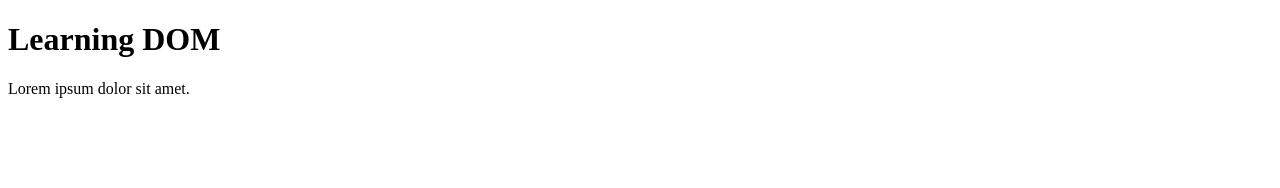
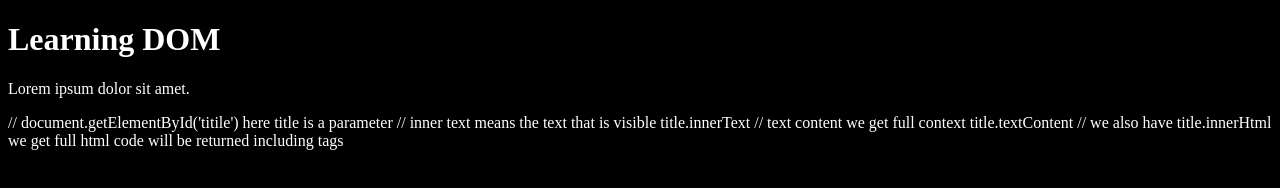
Before and after one commit to srujan-codes/learningjavascript, a plain HTML site: page dom in js/one.html in a window 1280 px wide. Drawn offline with Linux system fonts and the light colour scheme.

Commit message:
revise dom again

```diff
--- a/dom in js/one.html
+++ b/dom in js/one.html
@@ -4,11 +4,23 @@
     <meta charset="UTF-8">
 
     <title> Learning Document Object Model </title>
+    <style>
+        .bg-black{
+            background-color: black;
+            color: #fff;
+        }
+    </style>
 </head>
-<body>
-    <div class="bg-black">
-    <h1 class="heading"> Learning DOM</h1>
+<body class="bg-black">
+    <div >
+    <h1 id="title" class="heading"> Learning DOM  <span style="display: none;"> test text </span></h1>
     <p>Lorem ipsum dolor sit amet.</p>
     </div>
 </body>
 </html>
+
+
+// document.getElementById('titile')  here title is a parameter
+// inner text means the text that is visible       title.innerText
+// text content we get full context               title.textContent
+// we also have title.innerHtml        we get full html code will be returned including tags
```
